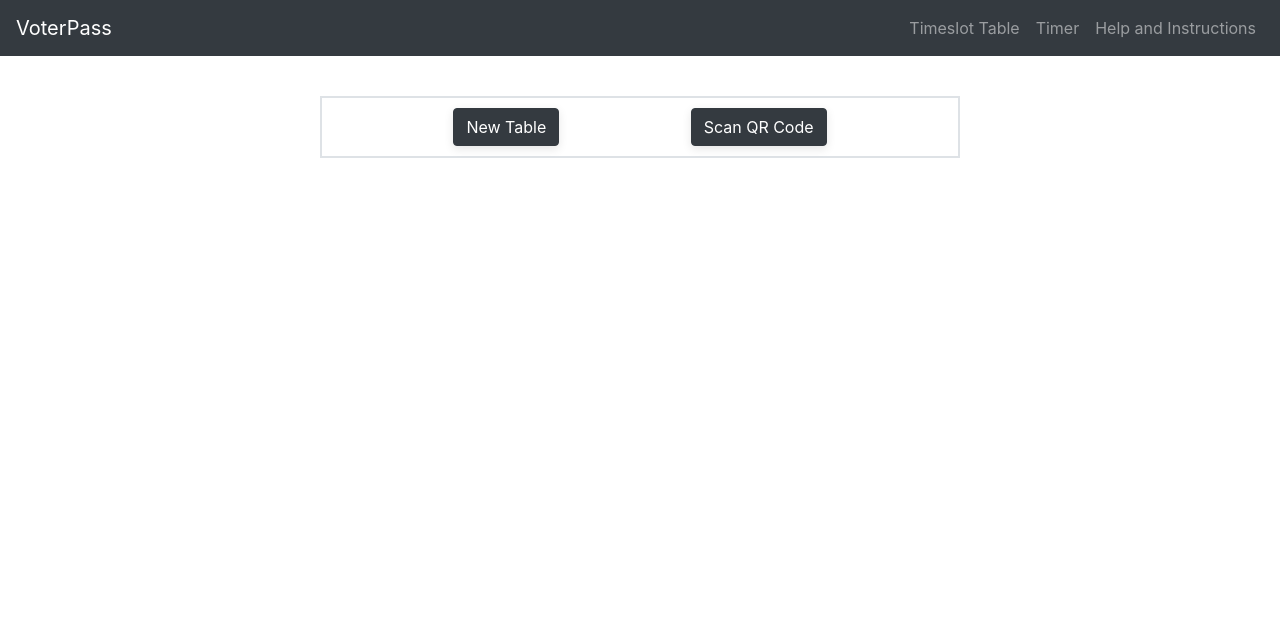
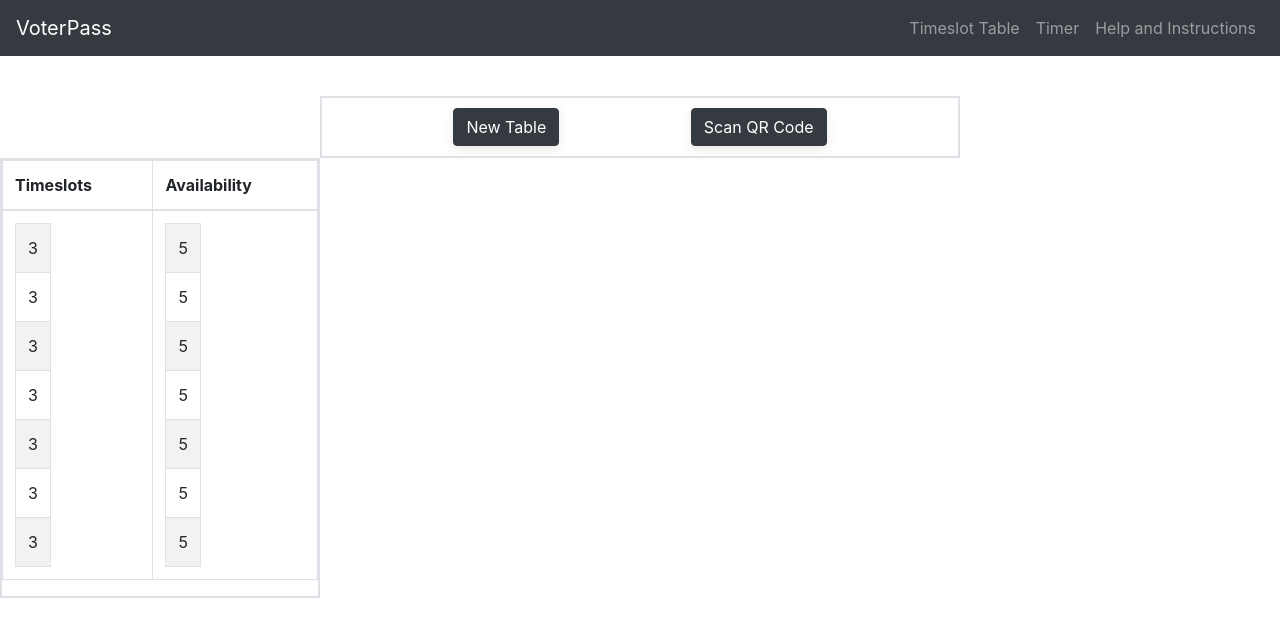
Before and after one commit to CEN-Team-Four/VoterPass, a React (Create React App) app in the folder voter-pass/: page / in a window 1280 px wide. Shown: the top 636 px of the page. Built offline with nearby package versions, Linux system fonts and the light colour scheme.

Commit message:
display time availability

```diff
--- a/voter-pass/src/components/Home/index.css
+++ b/voter-pass/src/components/Home/index.css
@@ -1,11 +1,14 @@
 .buttons {
     display: flex;
-    flex-direction: row;
     justify-content: space-evenly;
     padding-top: 10px;
     padding-bottom: 10px;
     border: 2px solid #dee2e6;
-    margin: 20px 25% 25%;
-
+    margin: 20px 25% 0%;
     width: 50%;
 }
+
+.time-table{
+    width: 25%;
+    border: 2px solid #dee2e6;
+}
--- a/voter-pass/src/components/Home/index.js
+++ b/voter-pass/src/components/Home/index.js
@@ -1,5 +1,6 @@
 import React from 'react';
 import { Link } from 'react-router-dom';
+import TimeTable from '../TimeTable'
 
 import Button from 'react-bootstrap/Button';
 
@@ -7,22 +8,36 @@ import './index.css';
 
 class Home extends React.Component {
     state = {
-        table: this.initializeTable(),
+        timeslots: this.initializeTimeslots(),
+        availability: this.initializeAvailability(),
+
     };
 
-    initializeTable(){
-        if(!(localStorage.getItem('timeTable') === null)){
-            let items = JSON.parse(localStorage.getItem('listOfTimes'))
+    initializeAvailability(){
+        if(!(localStorage.getItem('availablility') === null)){
+            let items = JSON.parse(localStorage.getItem('availability'))
             return items;
           }
           else{
-            return [];
+            return [5,5,5,5,5,5,5];
+          }
+    }
+
+    initializeTimeslots(){
+        if(!(localStorage.getItem('timeslots') === null)){
+            let items = JSON.parse(localStorage.getItem('timeslots'))
+            return items;
+          }
+          else{
+            return [3,3,3,3,3,3,3];
           }
     }
 
 render(){
     return (
        <div classname = 'home-wrapper'>
+
+
             <div className = 'buttons'>
                 <Link to="/new-time-table">
                     <Button variant="dark"> New Table </Button>
@@ -31,8 +46,14 @@ render(){
                     <Button variant="dark"> Scan QR Code </Button>
                 </Link>
             </div>
+            <div className = 'time-table'>
+                <TimeTable timeslots = {this.state.timeslots} availability = {this.state.availability}></TimeTable>
+            </div>
 
        </div>
+
+
+
     );
 }
 }
--- a/voter-pass/src/components/TimeTable/index.js
+++ b/voter-pass/src/components/TimeTable/index.js
@@ -0,0 +1,34 @@
+import React from 'react';
+import Table from 'react-bootstrap/Table';
+
+import './index.css';
+
+function TimeTable(props){
+    let timeslots = props.timeslots;
+    let availability = props.availability;
+    let listItems1 = timeslots.map(item => {
+        return <tr><td>{item}</td></tr>
+    });
+    let listItems2 = availability.map(item => {
+        return <tr><td>{item}</td></tr>;
+    });
+
+    return(
+
+
+        <Table striped className="time-table table-striped table-bordered ">
+            <thead>
+                <th className="Timeslots">Timeslots</th>
+                <th className="Availability">Availability</th>
+            </thead>
+            <tbody>
+
+                <td>{listItems1}</td>
+                <td>{listItems2}</td>
+
+            </tbody>
+        </Table>
+    );
+}
+
+export default TimeTable;
```
